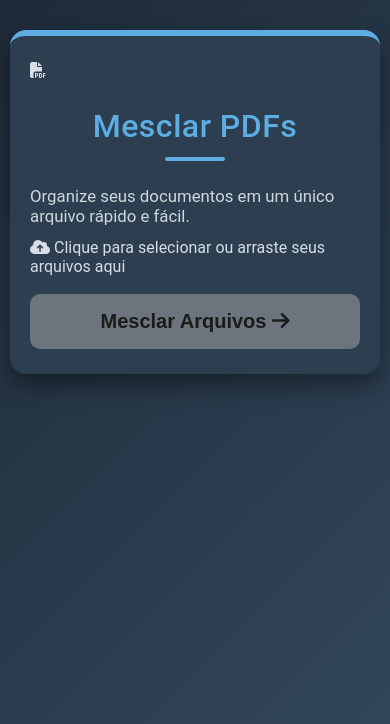
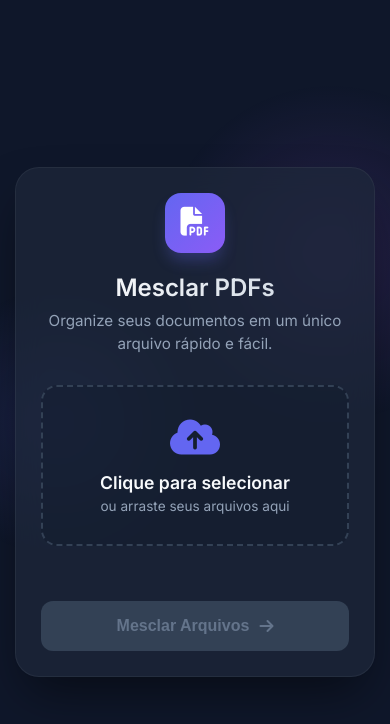
Before and after one commit to prPedr/JuntarPdfs, a website built with Vite: page index.html in a window 390 px wide. Built offline with nearby package versions, Linux system fonts and the light colour scheme; a script that the page names is missing.

Commit message:
Alterando estilo do css

```diff
--- a/style.css
+++ b/style.css
@@ -1,188 +1,251 @@
-/* Fonte e reset básico */
+:root {
+    --primary-color: #6366f1;
+    --primary-hover: #4f46e5;
+    --bg-dark: #0f172a;
+    --card-bg: rgba(30, 41, 59, 0.7);
+    --text-main: #f8fafc;
+    --text-muted: #94a3b8;
+    --border-color: #334155;
+    --danger-color: #ef4444;
+}
+
 body {
-    font-family: 'Roboto', 'Segoe UI', Tahoma, Geneva, Verdana, sans-serif;
-    background: linear-gradient(135deg, #1e2a38, #34495e);
-    color: #d8dde6;
+    font-family: 'Inter', sans-serif;
+    background-color: var(--bg-dark);
+    color: var(--text-main);
+    display: flex;
+    justify-content: center;
+    align-items: center;
+    min-height: 100vh;
+    margin: 0;
+    overflow-x: hidden;
+}
+
+.background-mesh {
+    position: fixed;
+    top: 0; left: 0; width: 100%; height: 100%;
+    background:
+        radial-gradient(circle at 15% 50%, rgba(99, 102, 241, 0.15), transparent 25%),
+        radial-gradient(circle at 85% 30%, rgba(168, 85, 247, 0.15), transparent 25%);
+    z-index: -1;
+}
+
+.container {
+    background: var(--card-bg);
+    backdrop-filter: blur(12px);
+    -webkit-backdrop-filter: blur(12px);
+    padding: 40px;
+    border-radius: 24px;
+    border: 1px solid rgba(255, 255, 255, 0.05);
+    box-shadow: 0 25px 50px -12px rgba(0, 0, 0, 0.5);
+    width: 100%;
+    max-width: 480px;
+    box-sizing: border-box;
+    animation: fadeIn 0.6s ease-out;
+}
+
+header {
+    text-align: center;
+    margin-bottom: 30px;
+}
+
+.icon-header {
+    width: 60px;
+    height: 60px;
+    background: linear-gradient(135deg, var(--primary-color), #8b5cf6);
+    border-radius: 16px;
+    display: flex;
+    align-items: center;
+    justify-content: center;
+    margin: 0 auto 20px;
+    font-size: 1.8rem;
+    color: white;
+    box-shadow: 0 10px 15px -3px rgba(99, 102, 241, 0.3);
+}
+
+h2 {
+    margin: 0;
+    font-weight: 600;
+    font-size: 1.75rem;
+    background: linear-gradient(to right, #fff, #cbd5e1);
+    -webkit-background-clip: text;
+    -webkit-text-fill-color: transparent;
+}
+
+p {
+    color: var(--text-muted);
+    font-size: 0.95rem;
+    margin-top: 8px;
+    line-height: 1.5;
+}
+
+.input-hidden {
+    display: none;
+}
+
+.upload-area {
+    border: 2px dashed var(--border-color);
+    border-radius: 16px;
+    padding: 30px 20px;
+    text-align: center;
+    transition: all 0.3s ease;
+    cursor: pointer;
+    background: rgba(15, 23, 42, 0.3);
+    position: relative;
+}
+
+.upload-area:hover, .upload-area.drag-over {
+    border-color: var(--primary-color);
+    background: rgba(99, 102, 241, 0.05);
+    transform: translateY(-2px);
+}
+
+.upload-label {
     display: flex;
     flex-direction: column;
     align-items: center;
-    padding: 60px 20px;
-    margin: 0;
-    min-height: 100vh;
-    box-sizing: border-box;
+    cursor: pointer;
+    width: 100%;
+    height: 100%;
 }
 
-/* Container central */
-.container {
-    background: #2c3e50;
-    padding: 35px 50px;
-    border-radius: 16px;
-    box-shadow: 0 12px 25px rgba(0, 0, 0, 0.4);
-    max-width: 500px;
-    width: 100%;
-    border-top: 6px solid #5dade2; /* azul suave */
-    box-sizing: border-box;
+.upload-icon {
+    font-size: 2.5rem;
+    color: var(--primary-color);
+    margin-bottom: 15px;
+    transition: transform 0.3s ease;
 }
 
-/* Título */
-h2 {
-    color: #5dade2;
-    text-align: center;
-    margin-bottom: 25px;
-    font-size: 2em;
-    font-weight: 500;
-    letter-spacing: 0.5px;
-    position: relative;
+.upload-area:hover .upload-icon {
+    transform: scale(1.1);
 }
 
-h2::after {
-    content: '';
-    display: block;
-    width: 60px;
-    height: 4px;
-    background-color: #5dade2;
-    margin: 12px auto 0;
-    border-radius: 2px;
+.upload-text {
+    font-weight: 600;
+    font-size: 1.1rem;
+    color: var(--text-main);
 }
 
-/* Parágrafos */
-p {
-    font-size: 1.05em;
-    margin-bottom: 12px;
-    color: #cfd8dc;
-    font-weight: 400;
+.upload-hint {
+    font-size: 0.85rem;
+    color: var(--text-muted);
+    margin-top: 5px;
 }
 
-/* Input escondido */
-.input-hidden {
-    position: absolute;
-    width: 1px;
-    height: 1px;
-    padding: 0;
-    margin: -1px;
-    overflow: hidden;
-    clip: rect(0, 0, 0, 0);
-    border: 0;
+.file-list {
+    margin-top: 25px;
+    max-height: 250px;
+    overflow-y: auto;
+    display: flex;
+    flex-direction: column;
+    gap: 10px;
+    padding-right: 5px;
 }
 
-/* Wrapper do input de arquivo */
-.file-input-wrapper {
-    margin-bottom: 20px;
+.file-list::-webkit-scrollbar {
+    width: 6px;
+}
+.file-list::-webkit-scrollbar-track {
+    background: transparent;
+}
+.file-list::-webkit-scrollbar-thumb {
+    background: var(--border-color);
+    border-radius: 3px;
 }
 
-/* Label de arquivo */
-.file-label {
+.file-item {
+    background: rgba(51, 65, 85, 0.5);
+    padding: 12px 16px;
+    border-radius: 10px;
+    display: flex;
+    align-items: center;
+    justify-content: space-between;
+    border: 1px solid rgba(255,255,255,0.05);
+    animation: slideIn 0.3s ease;
+}
+
+.file-icon-item {
+    color: #ef4444;
+    font-size: 1.2rem;
+    margin-right: 12px;
+}
+
+.file-item-name {
+    flex-grow: 1;
+    white-space: nowrap;
+    overflow: hidden;
+    text-overflow: ellipsis;
+    font-size: 0.9rem;
+    color: #e2e8f0;
+}
+
+.delete-btn {
+    background: none;
+    border: none;
+    color: var(--text-muted);
+    cursor: pointer;
+    padding: 6px;
+    border-radius: 6px;
+    transition: all 0.2s;
+    margin-left: 10px;
+}
+
+.delete-btn:hover {
+    color: var(--danger-color);
+    background: rgba(239, 68, 68, 0.1);
+}
+
+.actions {
+    margin-top: 30px;
+}
+
+#juntar {
+    width: 100%;
+    padding: 16px;
+    border: none;
+    border-radius: 12px;
+    background: linear-gradient(135deg, var(--primary-color), var(--primary-hover));
+    color: white;
+    font-size: 1rem;
+    font-weight: 600;
+    cursor: pointer;
     display: flex;
     align-items: center;
     justify-content: center;
-    width: 100%;
-    padding: 14px 22px;
-    background-color: #3b4a5a;
-    color: #5dade2;
-    border: 2px solid #5dade2;
-    border-radius: 10px;
-    font-size: 1em;
-    font-weight: 500;
-    cursor: pointer;
+    gap: 10px;
     transition: all 0.3s ease;
-    box-sizing: border-box;
+    box-shadow: 0 4px 6px -1px rgba(99, 102, 241, 0.2);
 }
 
-.file-label:hover {
-    background-color: #5dade2;
-    color: #1b1b1b;
-}
-
-/* Ícone de arquivo */
-.file-icon {
-    font-size: 1.2em;
-    margin-right: 10px;
-}
-
-/* Lista de arquivos */
-.file-list {
-    margin-top: 18px;
-    max-height: 220px;
-    overflow-y: auto;
-}
-
-/* Item da lista */
-.file-item {
-    display: flex;
-    align-items: center;
-    justify-content: space-between;
-    background-color: #34495e;
-    padding: 10px 14px;
-    border-radius: 8px;
-    margin-bottom: 10px;
-    font-size: 0.95em;
-    border-left: 4px solid #5dade2;
-    color: #d8dde6;
-}
-
-/* Nome do arquivo */
-.file-item-name {
-    white-space: nowrap;
-    overflow: hidden;
-    text-overflow: ellipsis;
-    margin-right: 12px;
-}
-
-/* Botão de deletar */
-.delete-btn {
-    background-color: transparent;
-    border: none;
-    color: #ff6b6b;
-    font-size: 1.4em;
-    font-weight: bold;
-    cursor: pointer;
-    padding: 0 5px;
-    line-height: 1;
-    transition: color 0.2s ease;
-}
-
-.delete-btn:hover {
-    color: #ff3b3b;
-}
-
-/* Botão de juntar */
-#juntar {
-    display: block;
-    width: 100%;
-    padding: 16px 20px;
-    background-color: #5dade2;
-    color: #1b1b1b;
-    border: none;
-    border-radius: 10px;
-    font-size: 1.25em;
-    font-weight: 600;
-    cursor: pointer;
-    transition: background-color 0.3s ease, transform 0.1s ease, box-shadow 0.3s ease;
-    box-shadow: 0 5px 15px rgba(93, 173, 226, 0.4);
-}
-
-#juntar:hover {
-    background-color: #3498db;
+#juntar:not(:disabled):hover {
+    transform: translateY(-2px);
+    box-shadow: 0 10px 15px -3px rgba(99, 102, 241, 0.3);
+    filter: brightness(1.1);
 }
 
 #juntar:disabled {
-    background-color: #6c757d;
+    background: #334155;
+    color: #64748b;
     cursor: not-allowed;
     box-shadow: none;
 }
 
-#juntar:active:not(:disabled) {
-    transform: translateY(2px);
-    box-shadow: none;
+@keyframes fadeIn {
+    from { opacity: 0; transform: translateY(20px); }
+    to { opacity: 1; transform: translateY(0); }
 }
 
-/* Responsivo */
+@keyframes slideIn {
+    from { opacity: 0; transform: translateX(-10px); }
+    to { opacity: 1; transform: translateX(0); }
+}
+
 @media (max-width: 500px) {
-    body {
-        padding: 30px 10px;
+    .container {
+        padding: 25px;
+        margin: 15px;
     }
-    .container {
-        padding: 25px 20px;
-        margin: 0 10px;
+    header h2 {
+        font-size: 1.5rem;
     }
 }
```
